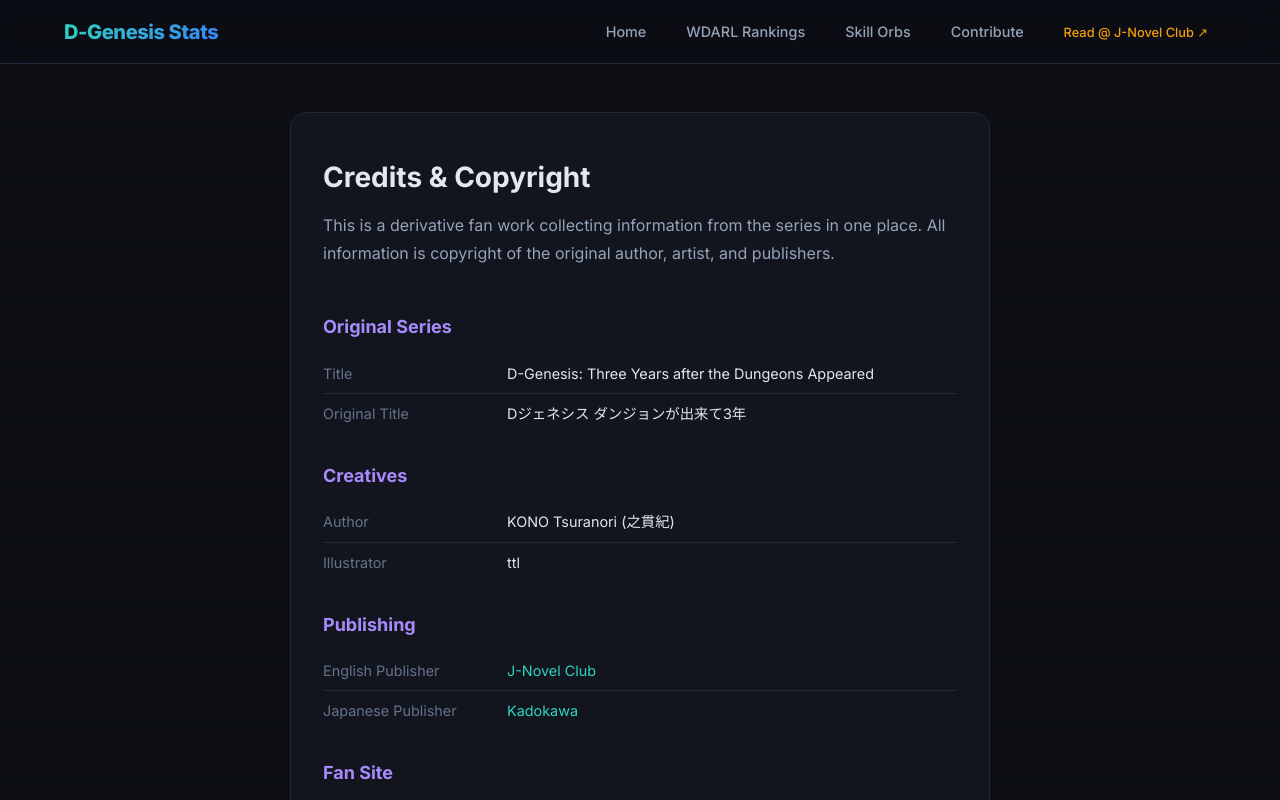
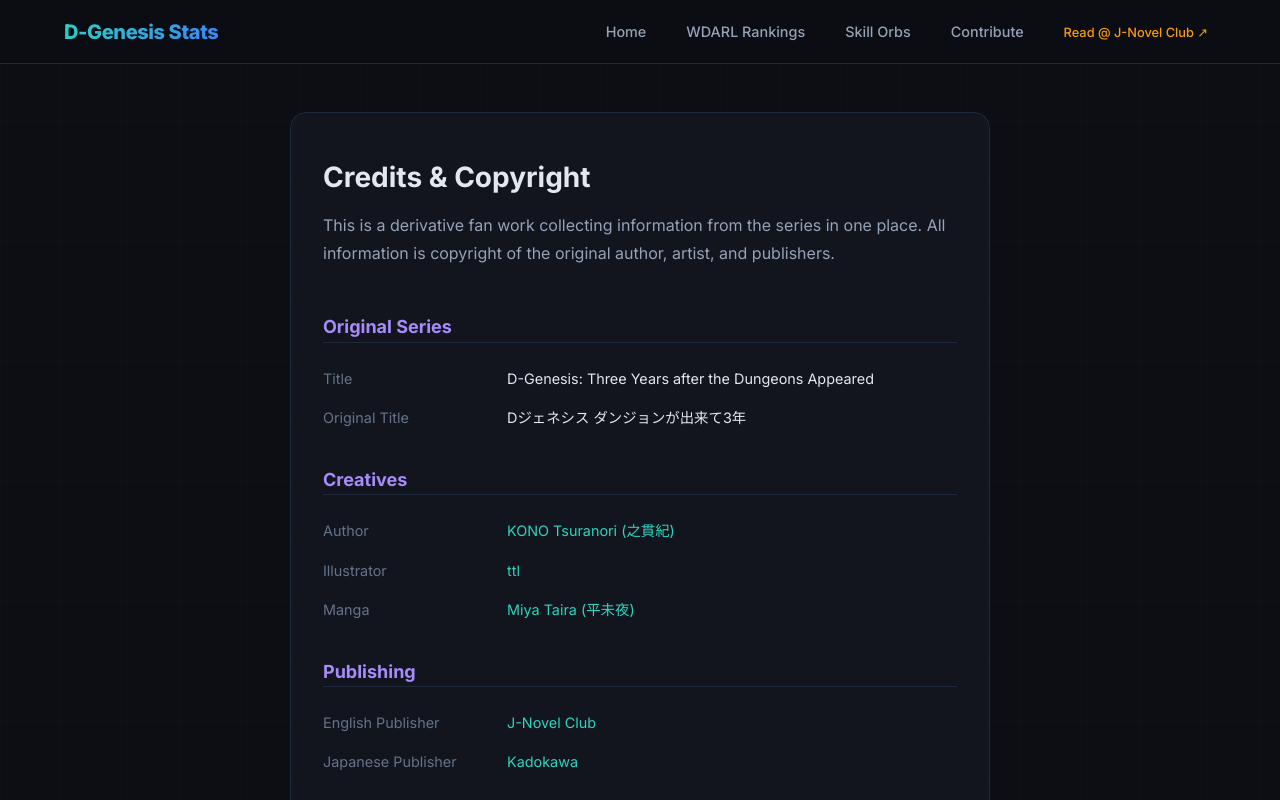
Before and after one commit to sorvani/dgenesisinfo, a Next.js app: page /credits in a window 1280 px wide. Shown: the top 800 px of the page. Built offline with nearby package versions, Linux system fonts and the light colour scheme.

Commit message:
feat: add explorer meta fields, fix WDARL layout, force Making orb first

```diff
--- a/src/app/credits/page.tsx
+++ b/src/app/credits/page.tsx
@@ -33,11 +33,39 @@
         <dl className="credits-list">
           <div className="credits-row">
             <dt>Author</dt>
-            <dd>KONO Tsuranori (之貫紀)</dd>
+            <dd>
+              <a
+                href="https://x.com/KonoTsuranori"
+                target="_blank"
+                rel="noopener noreferrer"
+              >
+                KONO Tsuranori (之貫紀)
+              </a>
+            </dd>
           </div>
           <div className="credits-row">
             <dt>Illustrator</dt>
-            <dd>ttl</dd>
+            <dd>
+              <a
+                href="https://xfolio.jp/en/portfolio/ttl"
+                target="_blank"
+                rel="noopener noreferrer"
+              >
+                ttl
+              </a>
+            </dd>
+          </div>
+          <div className="credits-row">
+            <dt>Manga</dt>
+            <dd>
+              <a
+                href="https://x.com/Miya_Taira"
+                target="_blank"
+                rel="noopener noreferrer"
+              >
+                Miya Taira (平未夜)
+              </a>
+            </dd>
           </div>
         </dl>
 
--- a/src/app/globals.css
+++ b/src/app/globals.css
@@ -689,6 +689,8 @@
   color: var(--accent-purple);
   margin-bottom: var(--space-md);
   margin-top: var(--space-xl);
+  padding-bottom: var(--space-xs);
+  border-bottom: 1px solid var(--border-subtle);
 }
 
 .credits-card h2:first-of-type {
@@ -705,11 +707,6 @@
   display: flex;
   gap: var(--space-lg);
   padding: var(--space-sm) 0;
-  border-bottom: 1px solid var(--border-subtle);
-}
-
-.credits-row:last-child {
-  border-bottom: none;
 }
 
 .credits-row dt {
```
Also changed, not shown: src/app/explorers/[slug]/page.tsx (+12 -0 lines), src/components/ExplorerCard.tsx (+8 -2 lines), src/lib/data.ts (+9 -2 lines).
